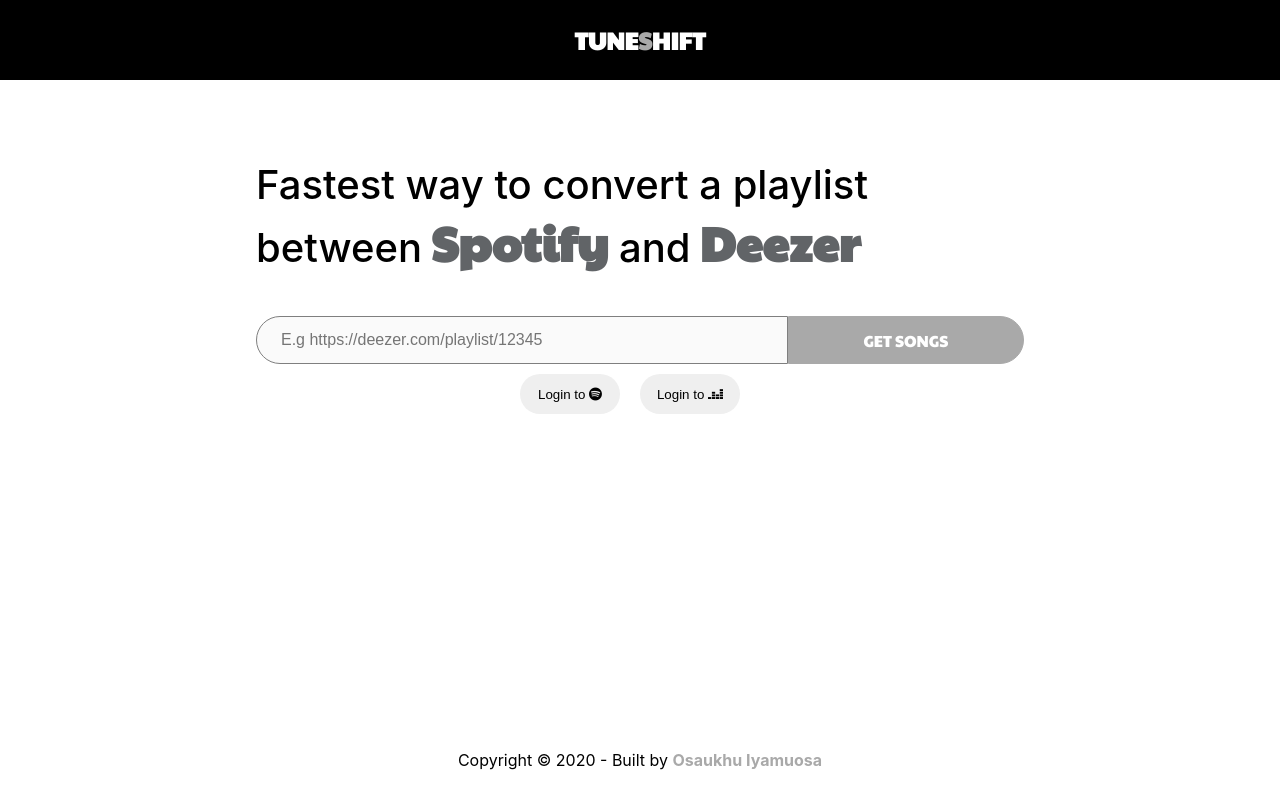
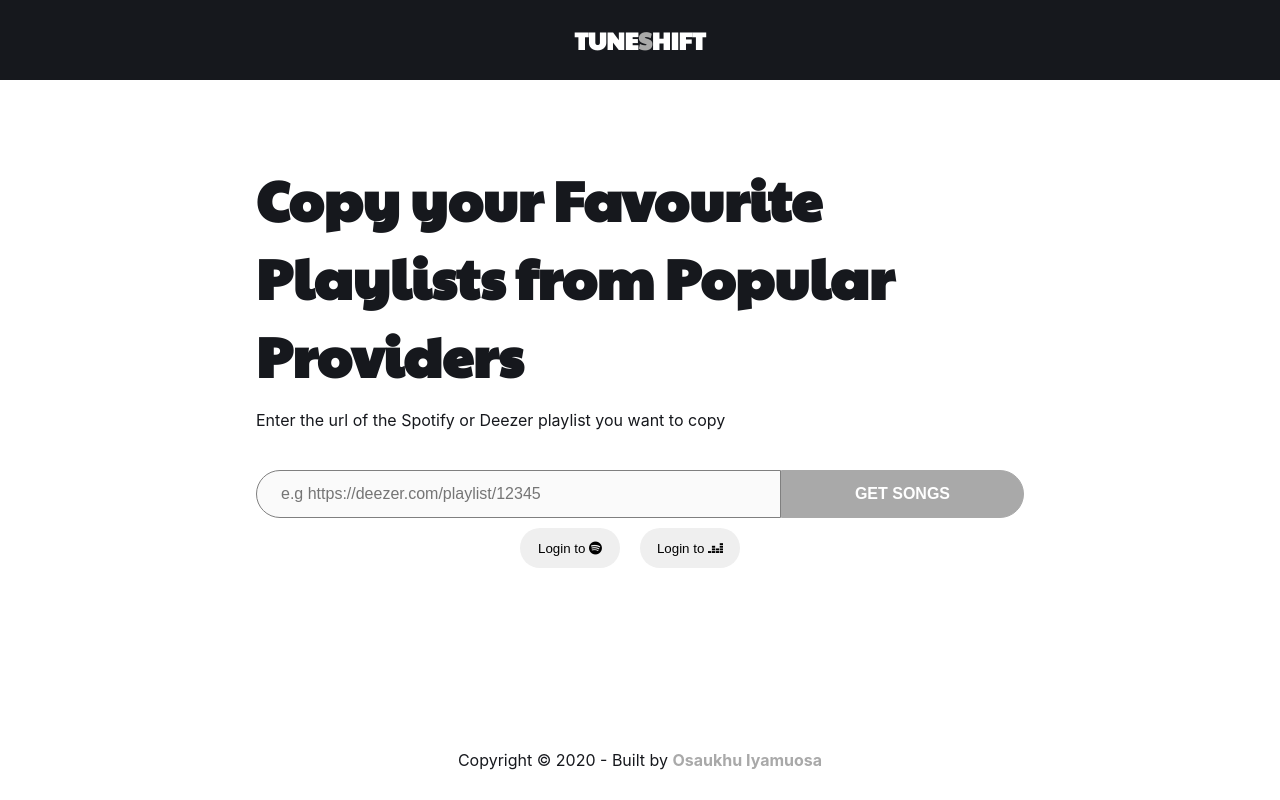
Before and after one commit to Ukhu/tuneshift, a React (Create React App) app: page / in a window 1280 px wide. Built offline with nearby package versions, Linux system fonts and the light colour scheme; no server answers; what crypto-random-string would draw is missing.

Commit message:
change favicon and make copy updates

```diff
--- a/public/index.html
+++ b/public/index.html
@@ -24,7 +24,7 @@
       work correctly both with client-side routing and a non-root public URL.
       Learn how to configure a non-root public URL by running `npm run build`.
     -->
-    <title>TuneShift</title>
+    <title>TuneShift - Copy a playlist from one provider to another</title>
     <link rel="stylesheet" href="https://cdnjs.cloudflare.com/ajax/libs/font-awesome/5.14.0/css/all.min.css" integrity="sha512-1PKOgIY59xJ8Co8+NE6FZ+LOAZKjy+KY8iq0G4B3CyeY6wYHN3yt9PW0XpSriVlkMXe40PTKnXrLnZ9+fkDaog==" crossorigin="anonymous" />
   </head>
   <body>
--- a/src/components/Header/Header.css
+++ b/src/components/Header/Header.css
@@ -2,7 +2,7 @@
 	display: flex;
 	height: 10vh;
 	width: 100vw;
-	background-color: rgba(0, 0, 0, 1);
+	background-color: #16181d;
 	padding: 0 10vw;
 	align-items: center;
 	justify-content: center;
--- a/src/components/Main/Main.css
+++ b/src/components/Main/Main.css
@@ -7,10 +7,14 @@
 	padding-top: 10vmin;
 }
 
+.main__copy-text {
+	margin-bottom: 5vh;
+}
+
 .main__title {
-	font-size: 2.5rem;
-	font-weight: 500;
-	margin-bottom: 5vh;
+	font-size: 3.5rem;
+	font-family: 'Paytone One', sans-serif;
+	padding-bottom: 1rem;
 }
 
 .main__title-brands {
@@ -44,7 +48,7 @@
 	flex-grow: 1;
 	height: 6vh;
 	font-size: 2vh;
-	font-family: 'Paytone One', sans-serif;
+	font-weight: bold;
 	background-color: #1DB954;
 	color: #ffffff;
 	border: 1px solid #1DB954;
@@ -80,12 +84,12 @@
 }
 
 .main__auth-buttons:hover {
-	background-color: black;
+	background-color: #16181d;
 	color: white
 }
 
 .connected {
-	background-color: black;
+	background-color: #16181d;
 	color: white
 }
 
--- a/src/components/Main/Main.tsx
+++ b/src/components/Main/Main.tsx
@@ -113,17 +113,18 @@
 
 	return (
 		<div className="main">
-			<p className="main__title">Fastest way to convert a playlist between
-				<span className="main__title-brands"> Spotify</span> and
-				<span className="main__title-brands"> Deezer</span>
-			</p>
+			<div className="main__copy-text">
+				<h1 className="main__title">Copy your Favourite Playlists from Popular Providers
+				</h1>
+				<p>Enter the url of the Spotify or Deezer playlist you want to copy</p>
+			</div>
 			<div className="main__mini-form">
 				<input className="main__input"
 					aria-label="Playlist URL input"
 					type="text"
 					name="playlist-input"
 					value={playlistUrl}
-					placeholder="E.g https://deezer.com/playlist/12345"
+					placeholder="e.g https://deezer.com/playlist/12345"
 					onChange={(e) => setPlaylistUrl(e.target.value)}
 					disabled={isFetching || !spotifyAuthenticated || !deezerAuthenticated}/>
 				<button className="main__button"
--- a/src/components/PlaylistCard/PlaylistCard.css
+++ b/src/components/PlaylistCard/PlaylistCard.css
@@ -50,7 +50,7 @@
 
 .playlist-card__button {
   height: 4vh;
-  font-family: 'Paytone One', sans-serif;
+  font-weight: bold;
   font-size: 2vh;
   color: #ffffff;
   background-color: #1DB954;
--- a/src/index.css
+++ b/src/index.css
@@ -9,6 +9,7 @@
 html, body {
   height: 100%;
   width: 100%;
+  color: #16181d;
 }
 
 body {
```
Also changed, not shown: 1 other file (tests, documents, lock files or other folders).
